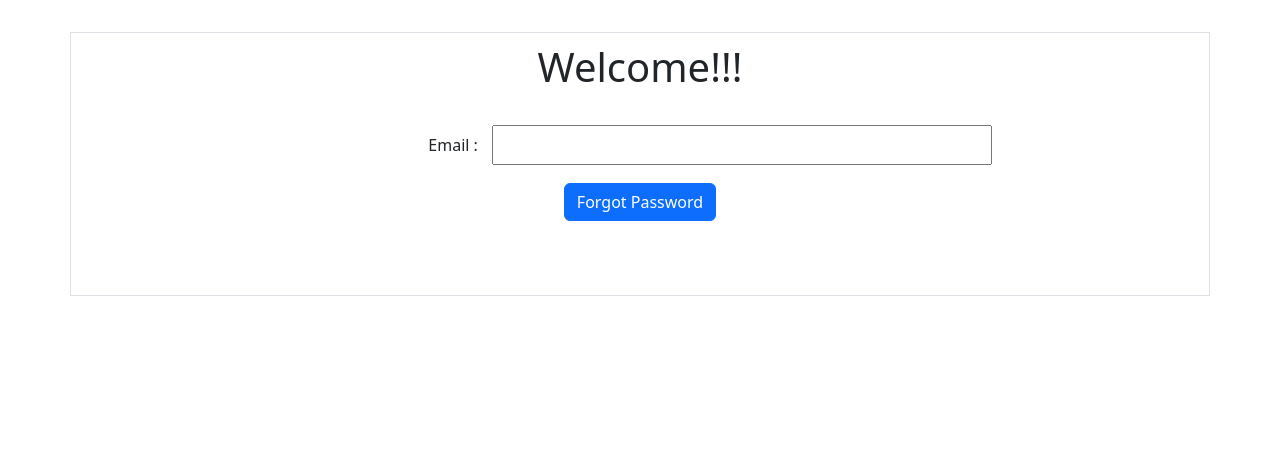
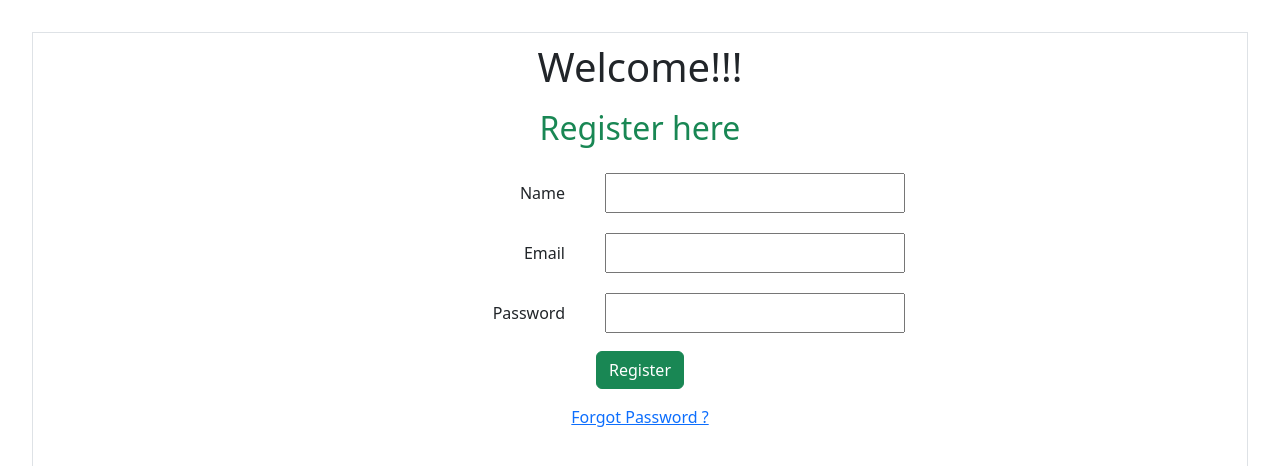
Before and after one commit to DeepikaaAPA/password-reset-FrontEnd, a React (Vite) app: page / in a window 1280 px wide. Shown: the top 466 px of the page. Built offline with nearby package versions, Linux system fonts and the light colour scheme.

Commit message:
add :register component ; add : links to register and forgot password

```diff
--- a/src/App.css
+++ b/src/App.css
@@ -4,15 +4,17 @@
   padding: 2rem;
 }
 input {
-  width: 500px;
+  width: 300px;
+  max-width: 500px;
   height: 40px;
 }
 
 .card {
   padding: 2em;
+
   max-width: 500px;
 }
-.container {
+.mycontainer {
   text-align: center;
   padding: 10px;
 }
@@ -21,4 +23,5 @@ label {
   width: 200px;
   padding: 10px;
   text-align: right;
+  margin-right: 30px;
 }
--- a/src/App.jsx
+++ b/src/App.jsx
@@ -5,9 +5,15 @@ import "./App.css";
 import ForgotPassword from "./components/ForgotPassword";
 import emailServices from "./services/emailServices";
 import ResetPassword from "./components/ResetPassword";
+import Register from "./components/Register";
 const router = createBrowserRouter([
   {
     path: "/",
+    element: <Register />,
+  },
+  {
+    path: "/forgot-password",
+
     element: <ForgotPassword />,
   },
   {
@@ -18,8 +24,9 @@ const router = createBrowserRouter([
 ]);
 function App() {
   return (
-    <div className="container border">
+    <div className="mycontainer border">
       <h1>Welcome!!!</h1>
+
       <RouterProvider router={router} />
     </div>
   );
--- a/src/components/ForgotPassword.jsx
+++ b/src/components/ForgotPassword.jsx
@@ -1,4 +1,5 @@
 import { useState } from "react";
+import { Link } from "react-router-dom";
 import emailServices from "../services/emailServices";
 function ForgotPassword() {
   const [email, setEmail] = useState("");
@@ -19,8 +20,11 @@ function ForgotPassword() {
 
   return (
     <>
+      <div className="mb-3 ">
+        <Link to="/">Do you want to register a new user ? Click here.</Link>
+      </div>
       <br></br>
-      <label>Email :</label>{" "}
+      <label className="p-2">Email :</label>{" "}
       <input type="email" value={email} onChange={handleEmailChange}></input>
       <br></br>
       <button className="m-3 btn btn-primary" onClick={handleForgotPassword}>
--- /dev/null
+++ b/src/components/Register.jsx
@@ -0,0 +1,69 @@
+import React, { useState } from "react";
+import axios from "axios";
+import { Link } from "react-router-dom";
+
+const Register = () => {
+  const [name, setName] = useState("");
+  const [email, setEmail] = useState("");
+  const [password, setPassword] = useState("");
+  const [message, setMessage] = useState("");
+
+  const handleSubmit = async (e) => {
+    e.preventDefault();
+    try {
+      const response = await axios.post(
+        "http://127.0.0.1:3000/api/v1/register",
+        { name, email, password }
+      );
+      setMessage("You have successfully registered.");
+    } catch (error) {
+      setMessage(error.response.data.message || "An error occurred");
+    }
+  };
+
+  return (
+    <div className="mycontainer  m-2">
+      <h2 className="text-success mb-4">Register here </h2>
+
+      <form onSubmit={handleSubmit}>
+        <div className="mb-3">
+          <label>Name</label>
+          <input
+            type="text"
+            value={name}
+            onChange={(e) => setName(e.target.value)}
+            required
+          />
+        </div>
+        <div className="mb-3">
+          <label>Email</label>
+          <input
+            type="email"
+            value={email}
+            onChange={(e) => setEmail(e.target.value)}
+            required
+          />
+        </div>
+        <div className="mb-3">
+          <label>Password</label>
+          <input
+            type="password"
+            value={password}
+            onChange={(e) => setPassword(e.target.value)}
+            required
+          />
+        </div>
+        <button type="submit" className="btn btn-success">
+          Register
+        </button>
+        <div className="m-3">
+        {" "}
+        <Link to="/forgot-password">Forgot Password ?</Link>
+      </div>
+      </form>
+      {message && <p className="mt-3 text-primary">{message}</p>}
+    </div>
+  );
+};
+
+export default Register;
--- a/src/components/ResetPassword.jsx
+++ b/src/components/ResetPassword.jsx
@@ -25,7 +25,7 @@ const ResetPassword = ({ email }) => {
   };
 
   return (
-    <div className="p-5  container border">
+    <div className="p-5  mycontainer border">
       <h2 className="text-primary">Reset Password</h2>
       <form onSubmit={handleSubmit}>
         <div>
```
